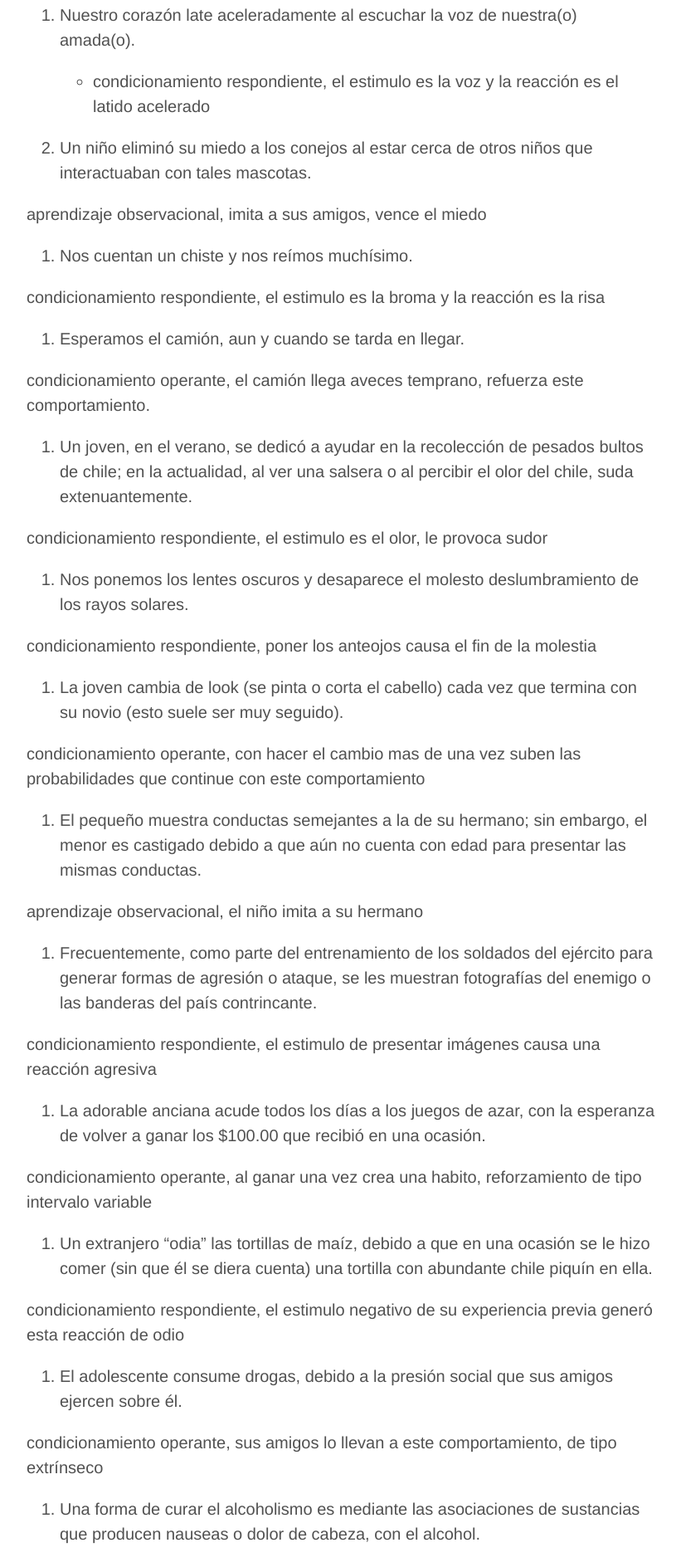
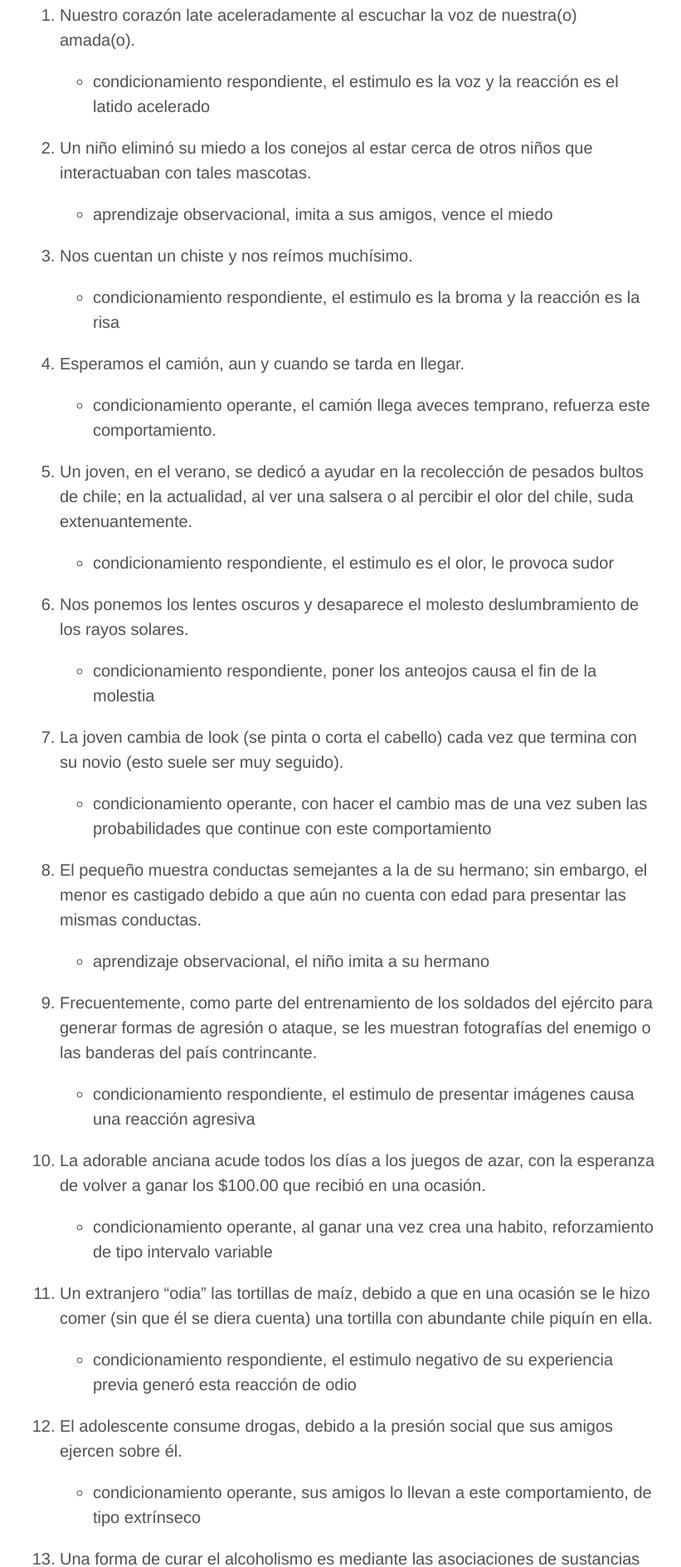
Before and after one commit to alex-esc/notes, a Jekyll site: the page built from _posts/2020-02-04-act-2-p-gen-.md, in a window 1280 px wide. Shown: the part 426-2314 px from the top of the page at 83% size, without its empty margins (228-1049 px from the left). Built offline with Jekyll 4.4.1, drawn with Linux system fonts in a browser that asks for light colours.

Commit message:
Update 2020-02-04-act-2-p-gen-.md

```diff
--- a/_posts/2020-02-04-act-2-p-gen-.md
+++ b/_posts/2020-02-04-act-2-p-gen-.md
@@ -20,91 +20,90 @@ según corresponda. Asimismo, ordena los elementos que constituyen su paradigma.
 
 2. Un niño eliminó su miedo a los conejos al estar cerca de otros niños que interactuaban con tales mascotas.
 
-aprendizaje observacional, imita a sus amigos, vence el miedo
+	* aprendizaje observacional, imita a sus amigos, vence el miedo
 
 3. Nos cuentan un chiste y nos reímos muchísimo.
 
-condicionamiento respondiente, el estimulo es la broma y la reacción es la risa
+	* condicionamiento respondiente, el estimulo es la broma y la reacción es la risa
 
 4. Esperamos el camión, aun y cuando se tarda en llegar.
 
-condicionamiento operante, el camión llega aveces temprano, refuerza este comportamiento.
+	* condicionamiento operante, el camión llega aveces temprano, refuerza este comportamiento.
 
 
 5. Un joven, en el verano, se dedicó a ayudar en la recolección de pesados bultos de chile; en la actualidad, al ver una salsera o al percibir el olor del chile, suda extenuantemente.
 
-condicionamiento respondiente, el estimulo es el olor, le provoca sudor
+	* condicionamiento respondiente, el estimulo es el olor, le provoca sudor
 
 6. Nos ponemos los lentes oscuros y desaparece el molesto deslumbramiento de los rayos solares.
 
-condicionamiento respondiente, poner los anteojos causa el fin de la molestia
+	* condicionamiento respondiente, poner los anteojos causa el fin de la molestia
 
 
 7. La joven cambia de look (se pinta o corta el cabello) cada vez que termina con su novio (esto suele ser muy seguido).
 
-condicionamiento operante, con hacer el cambio mas de una vez suben las probabilidades que continue con este comportamiento
+	* condicionamiento operante, con hacer el cambio mas de una vez suben las probabilidades que continue con este comportamiento
 
 
 8. El pequeño muestra conductas semejantes a la de su hermano; sin embargo, el menor es castigado debido a que aún no cuenta con edad para presentar las mismas conductas.
 
-aprendizaje observacional, el niño imita a su hermano
+	* aprendizaje observacional, el niño imita a su hermano
 
 
 9. Frecuentemente, como parte del entrenamiento de los soldados del ejército para generar formas de agresión o ataque, se les muestran fotografías del enemigo o las banderas del país contrincante.
 
-condicionamiento respondiente, el estimulo de presentar imágenes causa una reacción agresiva
+	* condicionamiento respondiente, el estimulo de presentar imágenes causa una reacción agresiva
 
 
 10. La adorable anciana acude todos los días a los juegos de azar, con la esperanza de volver a ganar los $100.00 que recibió en una ocasión.
 
-condicionamiento operante, al ganar una vez crea una habito, reforzamiento de tipo intervalo variable
+	* condicionamiento operante, al ganar una vez crea una habito, reforzamiento de tipo intervalo variable
 
 
 11. Un extranjero “odia” las tortillas de maíz, debido a que en una ocasión se le hizo comer (sin que él se diera cuenta) una tortilla con abundante chile piquín en ella.
 
-condicionamiento respondiente, el estimulo negativo de su experiencia previa generó esta reacción de odio
+	* condicionamiento respondiente, el estimulo negativo de su experiencia previa generó esta reacción de odio
 
 
 12. El adolescente consume drogas, debido a la presión social que sus amigos ejercen sobre él.
 
-condicionamiento operante, sus amigos lo llevan a este comportamiento, de tipo extrínseco
+	* condicionamiento operante, sus amigos lo llevan a este comportamiento, de tipo extrínseco
 
 13. Una forma de curar el alcoholismo es mediante las asociaciones de sustancias que producen nauseas o dolor de cabeza, con el alcohol.
 
-condicionamiento respondiente, el estimulo es el refuerzo negativo de las substancia nociva, es reforzamiento continuo
+	* condicionamiento respondiente, el estimulo es el refuerzo negativo de las substancia nociva, es reforzamiento continuo
 
 
 14. Al escuchar la palabra “muerte” se producen sensaciones de tristeza y malestar.
 
-condicionamiento respondiente, pues el estimulo negativo es la palabra y produce el malestar de manera continua
+	* condicionamiento respondiente, pues el estimulo negativo es la palabra y produce el malestar de manera continua
 
 
 15. El maestro solicita enérgicamente a sus alumnos que guarden silencio y lo logra; el maestro probablemente recurrirá a esto en otras ocasiones.
 
-condicionamiento operante, la experiencia positiva hará que tienda a repetir los mismos métodos, de tipo extrínseco
+	* condicionamiento operante, la experiencia positiva hará que tienda a repetir los mismos métodos, de tipo extrínseco
 
 16. Un niño ha adoptado conductas exhibicionistas como bailar, recitar o llamar la atención en público, debido a que sus padres y abuelos festejan dichas conductas.
 
-condicionamiento operante, el comportamiento fue moldeado y persiste cuando el niño carece de supervisión de su familia
+	* condicionamiento operante, el comportamiento fue moldeado y persiste cuando el niño carece de supervisión de su familia
 
 17. Las actrices recurren frecuentemente al jugo de cebolla en el pañuelo, para lograr llorar en sus escenas tristes.
 
-condicionamiento respondiente, el estimulo del olor continuo del jugo conlleva a este comportamiento de llanto
+	* condicionamiento respondiente, el estimulo del olor continuo del jugo conlleva a este comportamiento de llanto
 
 
 18. Un niño ha adquirido conductas fóbicas a bañarse, debido a que en un momento anterior tuvo una fuerte caída mientras se bañaba.
 
-condicionamiento operante, el niño ha cambiado su comportamiento debido a la experiencia previa
+	* condicionamiento operante, el niño ha cambiado su comportamiento debido a la experiencia previa
 
 
 19. Un estudiante menciona que no puede estudiar si no está comiendo. ¿Qué ha sucedido en este caso?
 
-Fue condicionado de manera operante, al comer y estudiar a la vez creo una relación entre estas.
+	* Fue condicionado de manera operante, al comer y estudiar a la vez creo una relación entre estas.
 
 20. El terapeuta le platica un cuento a su pequeño paciente para que se identifique con la historia y así reducir la fobia que tiene a la oscuridad.
 
-
-aprendizaje observacional, el terapeuta muestra mediante la historia como reducir su miedo
+	* aprendizaje observacional, el terapeuta muestra mediante la historia como reducir su miedo
 
 
 
```
